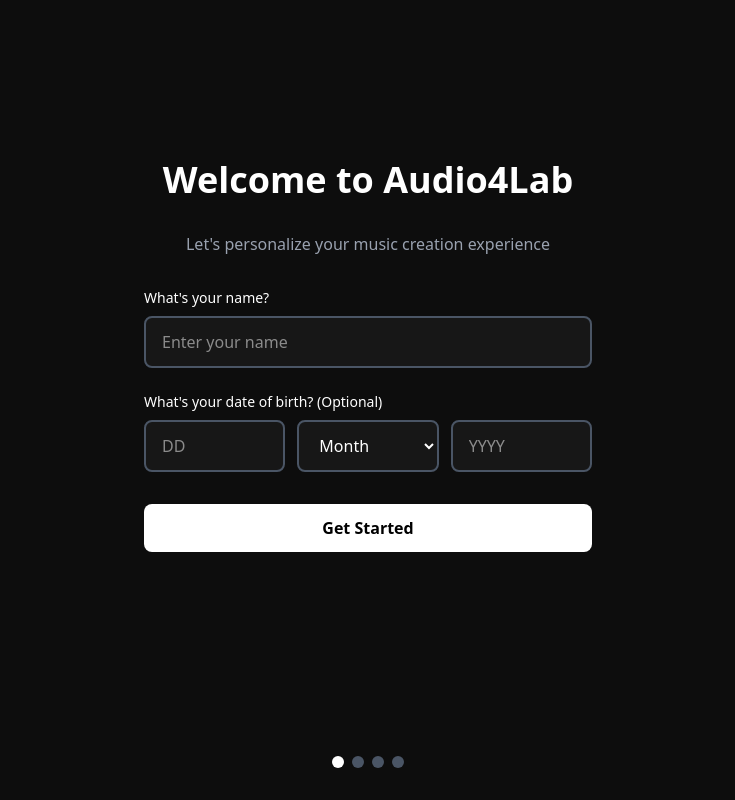
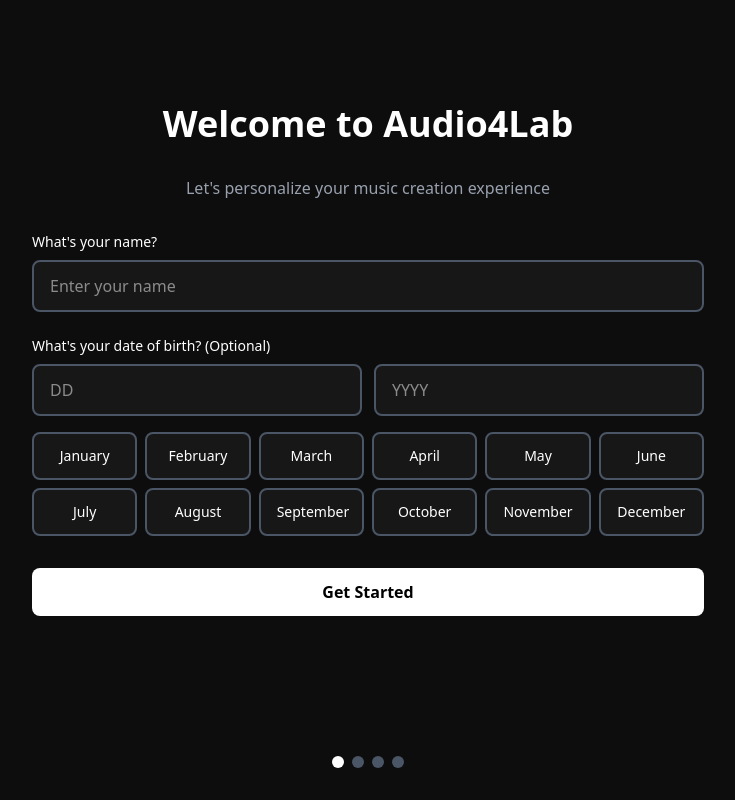
Before and after one commit to devtofunmi/audio4lab, a Next.js app: page /onboarding in a window 1280 px wide. Shown: the whole page, without its empty margins (272-1007 px from the left). Built offline with nearby package versions, Linux system fonts and the light colour scheme.

Commit message:
change month ui

```diff
--- a/components/OnboardingSteps.tsx
+++ b/components/OnboardingSteps.tsx
@@ -310,7 +310,7 @@
   };
 
   return (
-    <div className="text-center max-w-md mx-auto">
+    <div className="text-center max-w-2xl mx-auto">
       <h1 className="text-4xl font-bold mb-8 text-white">
         Welcome to Audio4Lab
       </h1>
@@ -336,7 +336,7 @@
           <label className="block text-left text-sm font-medium mb-2 text-white">
             What&apos;s your date of birth? (Optional)
           </label>
-          <div className="grid grid-cols-3 gap-3">
+          <div className="grid grid-cols-2 gap-3 mb-4">
             <input
               type="text"
               value={personalInfo.dateOfBirth?.day || ""}
@@ -345,18 +345,6 @@
               placeholder="DD"
               maxLength={2}
             />
-            <select
-              value={personalInfo.dateOfBirth?.month || ""}
-              onChange={(e) => updateDateOfBirth("month", e.target.value)}
-              className="px-4 py-3 bg-[#171717] border-2 border-gray-600 rounded-lg focus:border-white focus:outline-none transition-colors text-white"
-            >
-              <option value="">Month</option>
-              {months.map((month, index) => (
-                <option key={month} value={index + 1}>
-                  {month}
-                </option>
-              ))}
-            </select>
             <input
               type="text"
               value={personalInfo.dateOfBirth?.year || ""}
@@ -366,12 +354,27 @@
               maxLength={4}
             />
           </div>
+          <div className="grid grid-cols-3 md:grid-cols-6 gap-2">
+            {months.map((month, index) => (
+              <button
+                key={month}
+                onClick={() => updateDateOfBirth("month", String(index + 1))}
+                className={`px-4 py-3 rounded-lg transition-colors text-sm font-medium ${
+                  String(index + 1) === personalInfo.dateOfBirth?.month
+                    ? "bg-white text-black"
+                    : "bg-[#171717] border-2 border-gray-600 hover:bg-gray-700 text-white"
+                }`}
+              >
+                {month}
+              </button>
+            ))}
+          </div>
         </div>
       </div>
 
       <button
         onClick={onNext}
-        className="w-full mt-8 px-8 py-3 bg-white text-black rounded-lg  font-semibold cursor-pointer"
+        className="w-full mt-8 px-8 py-3 bg-white text-black rounded-lg font-semibold cursor-pointer"
       >
         Get Started
       </button>
```
